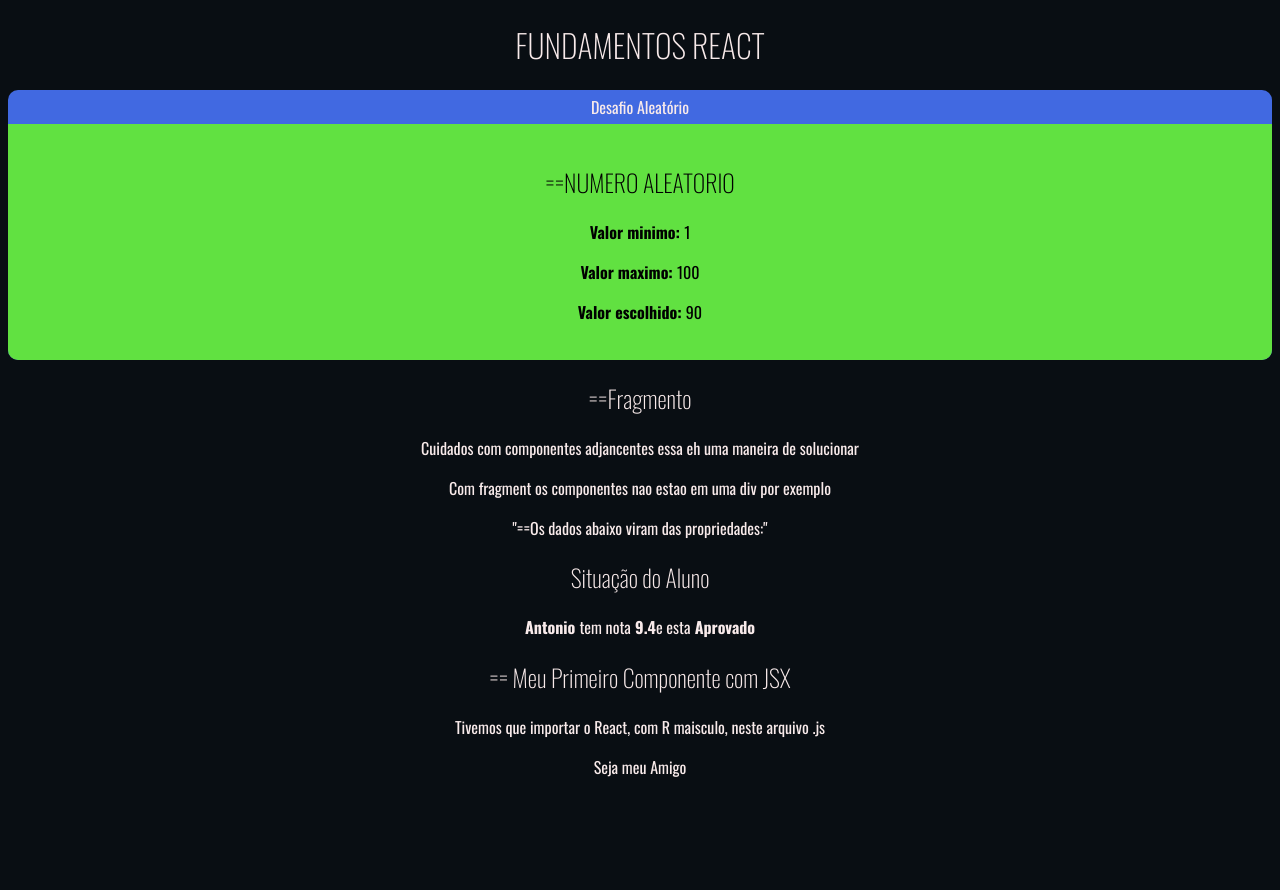
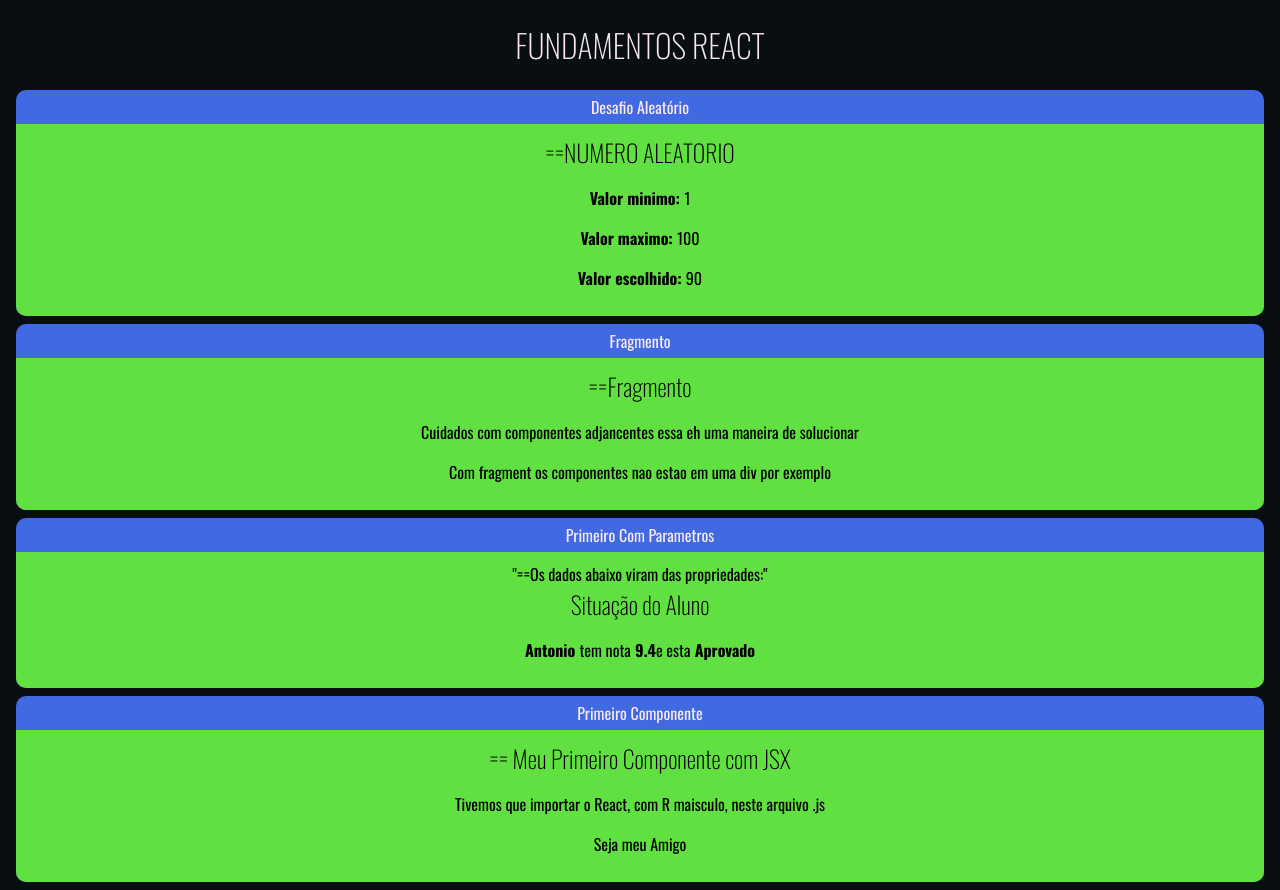
Before and after one commit to Cavall/fundamentos, a React (Create React App) app: page / in a window 1280 px wide. Before the commit the page ends 800 px from the top, so only its background shows below. Built offline with nearby package versions, Linux system fonts and the light colour scheme.

Commit message:
INCLUSO TODOS COMPONENTE NOS CARDS

```diff
--- a/src/App.jsx
+++ b/src/App.jsx
@@ -13,12 +13,20 @@
       <Aleatorio min={1} max={100} />
     </Card>
 
+    <Card titulo="Fragmento">
       <Fragmentos />
+    </Card>
+
+    <Card titulo="Primeiro Com Parametros">
       <PrimeiroComParametros
         titulo="Situação do Aluno"
         aluno="Antonio "
         nota={9.4}
       />
+    </Card>
+
+    <Card titulo="Primeiro Componente">
       <Primeiro />
+    </Card>
   </div>
 );
--- a/src/components/layout/Card.css
+++ b/src/components/layout/Card.css
@@ -3,6 +3,7 @@
   border: 3px solic royalblue;
   border-radius: 10px;
   overflow: hidden;
+  margin: 8px;
 }
 
 .Card .Title {
@@ -14,5 +15,5 @@
 .Card .Content {
   background-color: #61e141;
   color: #000;
-  padding: 20px;
+  padding: 10px;
 }
--- a/src/index.css
+++ b/src/index.css
@@ -5,12 +5,13 @@
   text-align: center;
 }
 
-h1,
+H1,
 h2,
 h3 {
   font-weight: 200;
 }
 
-h1,
-h2 {
+h2,
+h3 {
+  margin: 0;
 }
```
Lines whose indentation alone changed are shown as unchanged.
